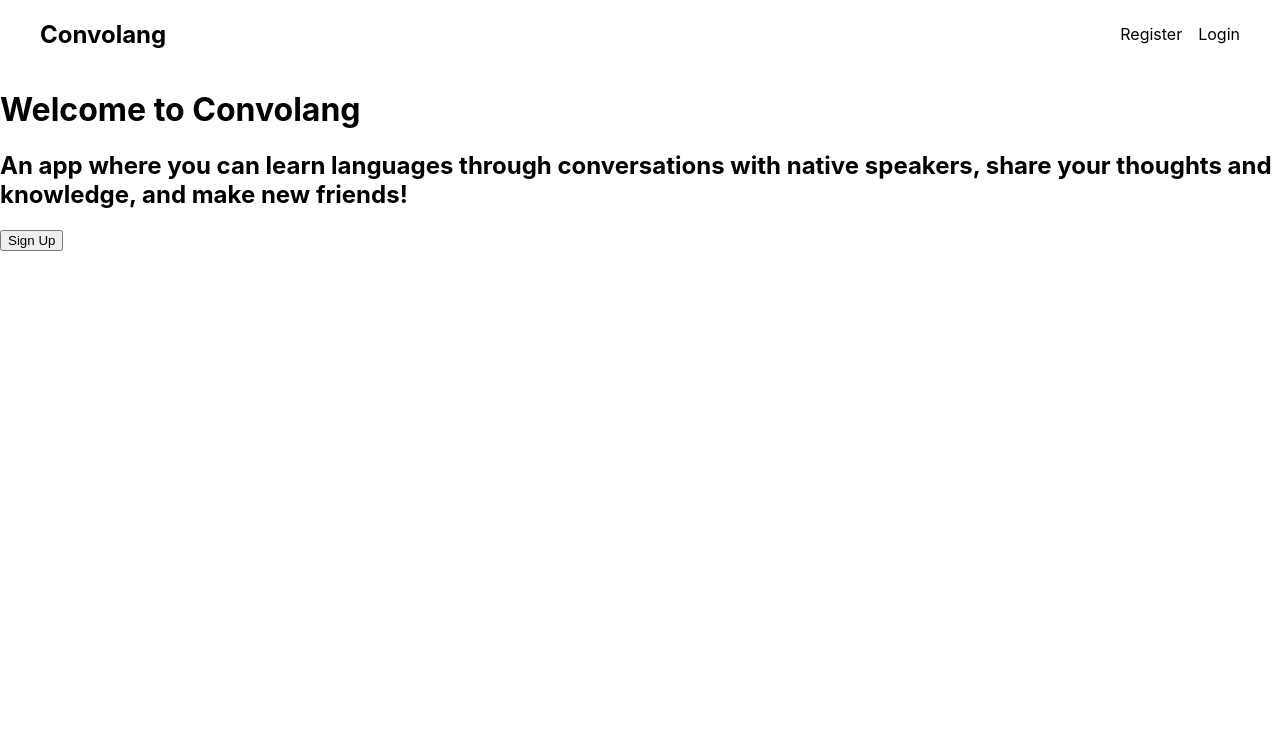
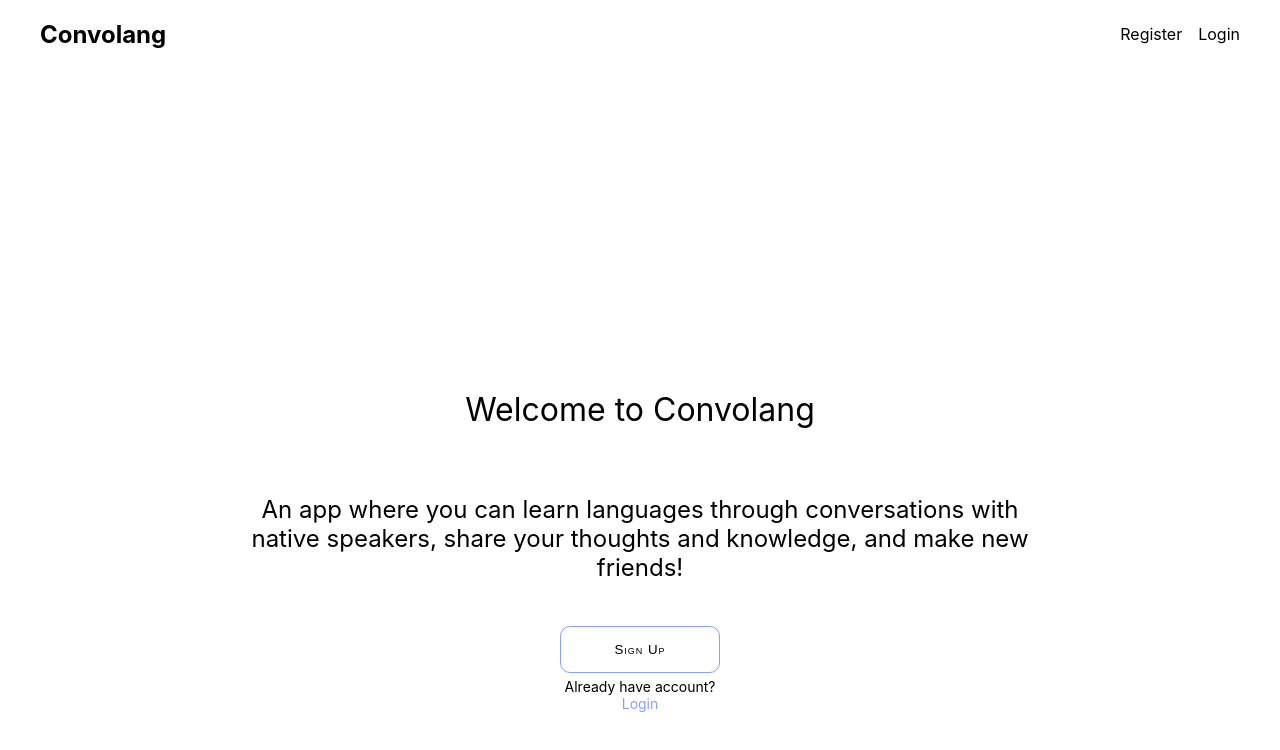
Before and after one commit to edakhmetov/convolang-project, a Next.js app in the folder client/: page / in a window 1280 px wide. Shown: the top 750 px of the page. Built offline with nearby package versions, Linux system fonts and the light colour scheme.

Commit message:
added styles to the home page

```diff
--- a/client/pages/index.js
+++ b/client/pages/index.js
@@ -1,18 +1,14 @@
 import Head from 'next/head'
 import Link from 'next/link'
-import { useContext, useEffect } from 'react'
+import { useContext } from 'react'
 import { AuthContext } from '../lib/context/authContext'
+import PostList from '../components/PostList';
 import styles from '../styles/Home.module.css'
-import PostList from '../components/PostList';
 
 
 const Home = () => {
 
-  const { user, isLoggedIn } = useContext(AuthContext);
-
-  // useEffect(() => {
-  //   console.log('from the index page', user);
-  // }, [user]);
+  const { user } = useContext(AuthContext);
 
   return (
     <div className={styles.container}>
@@ -20,19 +16,24 @@
         <title>Convolang</title>
         <link rel="icon" href="/favicon.ico" />
       </Head>
-      {!user && <main>
-        <h1>
+      {!user &&
+        <main className={styles.container}>
+          <h1 className={styles.title}>
             Welcome to Convolang
           </h1>
-        <h2>
+          <h2 className={styles.description}>
             An app where you can learn languages through conversations with native speakers, share your thoughts and knowledge, and make new friends!
           </h2>
-        <button>
+          <div className={styles.buttons}>
             <Link href='/register'>
+              <button className={styles.button}>
                 Sign Up
+              </button>
             </Link>
-        </button>
-      </main>}
+            <p className={styles.login}>Already have account? <Link href='/login'><div>Login</div></Link></p>
+          </div>
+        </main>
+      }
       {user && <div>
         <PostList user={user} />
       </div>}
--- a/client/styles/Home.module.css
+++ b/client/styles/Home.module.css
@@ -1,116 +1,51 @@
-/* .container {
-  padding: 0 2rem;
-}
-
-.main {
-  min-height: 100vh;
-  padding: 4rem 0;
-  flex: 1;
+.container {
   display: flex;
   flex-direction: column;
-  justify-content: center;
-  align-items: center;
-}
-
-.footer {
-  display: flex;
-  flex: 1;
-  padding: 2rem 0;
-  border-top: 1px solid #eaeaea;
-  justify-content: center;
-  align-items: center;
-}
-
-.footer a {
-  display: flex;
-  justify-content: center;
-  align-items: center;
-  flex-grow: 1;
-}
-
-.title a {
-  color: #0070f3;
-  text-decoration: none;
-}
-
-.title a:hover,
-.title a:focus,
-.title a:active {
-  text-decoration: underline;
+  gap: 1.5rem;
+  width: 80%;
+  height: 500px;
+  margin: 150px auto 0;
 }
 
 .title {
-  margin: 0;
-  line-height: 1.15;
-  font-size: 4rem;
-}
-
-.title,
-.description {
   text-align: center;
+  font-weight: 400;
 }
 
 .description {
-  margin: 4rem 0;
-  line-height: 1.5;
-  font-size: 1.5rem;
+  text-align: center;
+  font-weight: 400;
 }
 
-.code {
-  background: #fafafa;
-  border-radius: 5px;
-  padding: 0.75rem;
-  font-size: 1.1rem;
-  font-family: Menlo, Monaco, Lucida Console, Liberation Mono, DejaVu Sans Mono,
-    Bitstream Vera Sans Mono, Courier New, monospace;
+.buttons {
+  margin: 0 auto;
 }
 
-.grid {
-  display: flex;
-  align-items: center;
-  justify-content: center;
-  flex-wrap: wrap;
-  max-width: 800px;
+.button {
+  font-variant: small-caps;
+  cursor: pointer;
+  letter-spacing: 1px;
+  margin: 0 auto;
+  width: 160px;
+  padding: 15px 0;
+  border: 1px solid rgb(138, 159, 250);
+  border-radius: 10px;
+  background-color: rgb(255, 255, 255);
+  transition: all 0.3s ease;
 }
 
-.card {
-  margin: 1rem;
-  padding: 1.5rem;
-  text-align: left;
-  color: inherit;
-  text-decoration: none;
-  border: 1px solid #eaeaea;
-  border-radius: 10px;
-  transition: color 0.15s ease, border-color 0.15s ease;
-  max-width: 300px;
+.button:hover, .button:focus {
+  background-color: rgb(138, 159, 250);
+  color: rgb(255, 255, 255);
 }
 
-.card:hover,
-.card:focus,
-.card:active {
-  color: #0070f3;
-  border-color: #0070f3;
+.login {
+  text-align: center;
+  margin-top: 5px;
+  font-size: 14px;
 }
 
-.card h2 {
-  margin: 0 0 1rem 0;
-  font-size: 1.5rem;
+.login div {
+  cursor: pointer;
+  color: rgb(138, 159, 250);
 }
-
-.card p {
-  margin: 0;
-  font-size: 1.25rem;
-  line-height: 1.5;
-}
-
-.logo {
-  height: 1em;
-  margin-left: 0.5rem;
-}
-
-@media (max-width: 600px) {
-  .grid {
-    width: 100%;
-    flex-direction: column;
-  }
-} */
```
Lines whose indentation alone changed are shown as unchanged.
